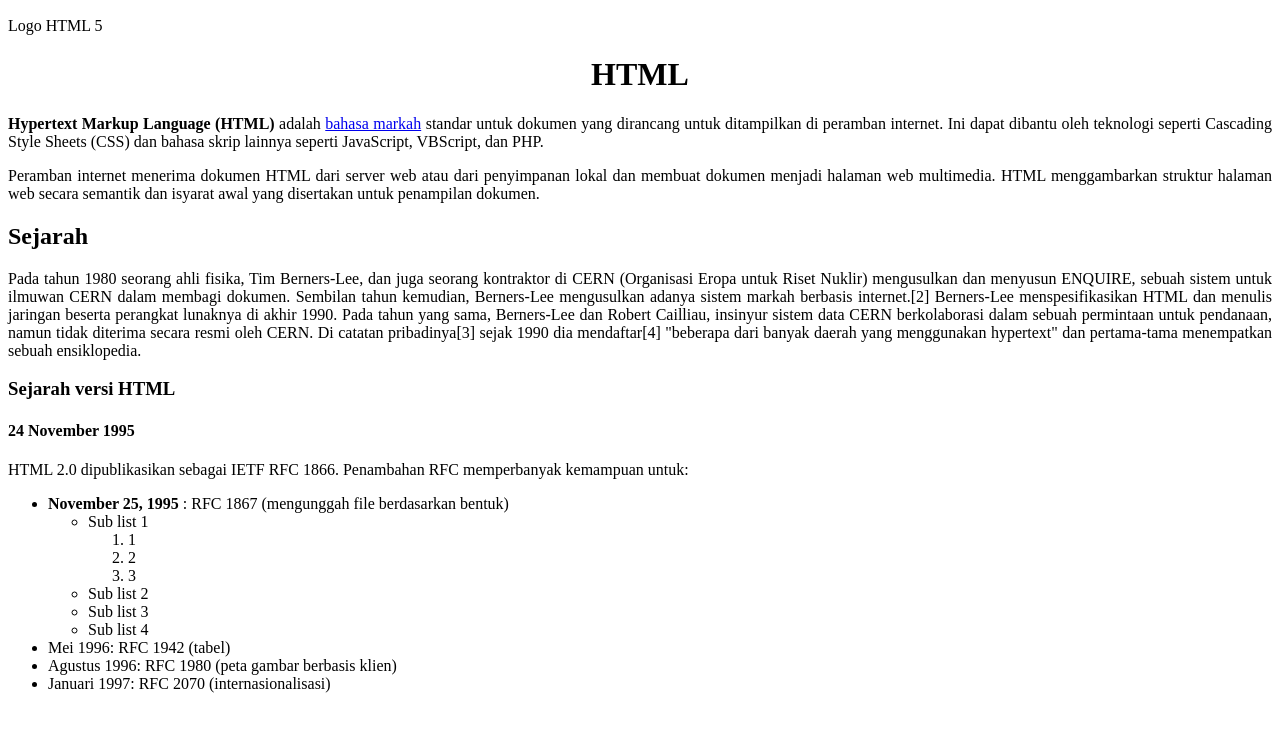
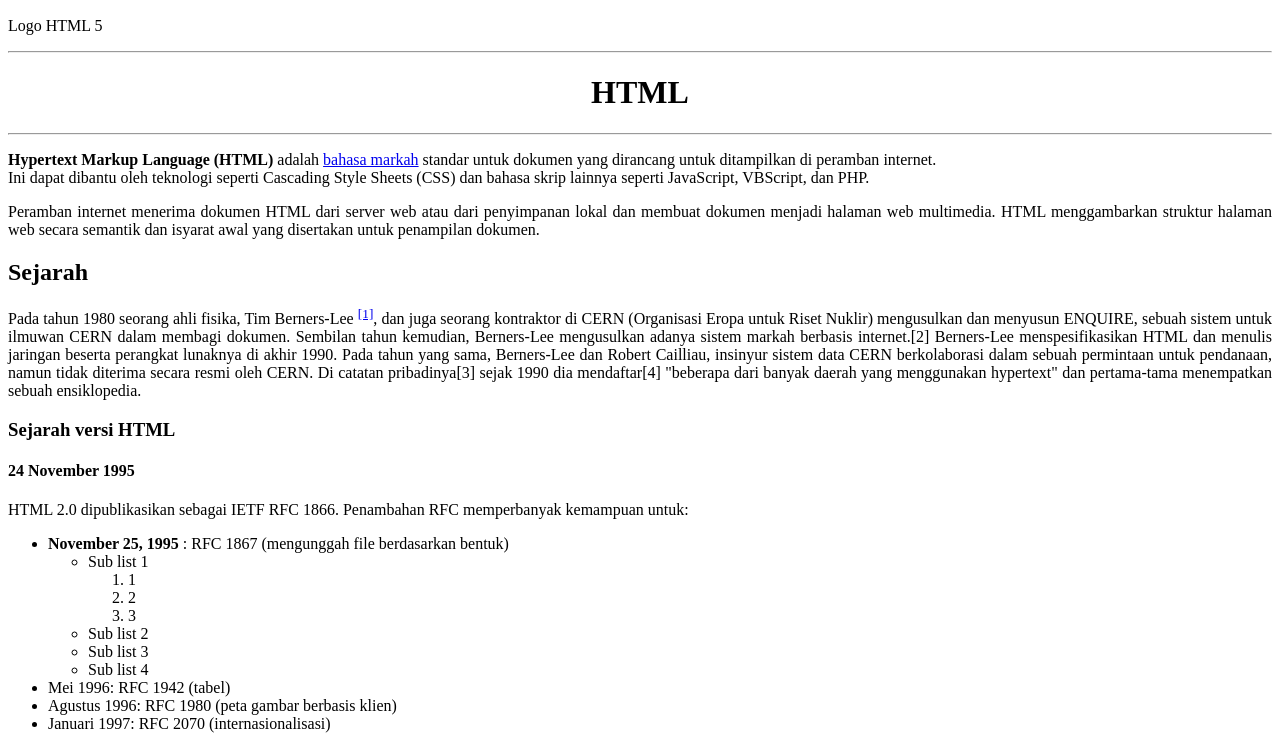
Before and after one commit to Haliimm/Belajar-Dasar-HTML, a plain HTML site: page index.html in a window 1280 px wide. Shown: the part 149-898 px from the top of the page. Before the commit the page ends 858 px from the top, so only its background shows below. Drawn offline with Linux system fonts and the light colour scheme.

Commit message:
10. Element hr br sup sub

```diff
--- a/index.html
+++ b/index.html
@@ -18,9 +18,11 @@
     <!-- Batasan Muat Gambar -->
 
     <!-- Content Utama -->
+    <hr>
     <h1 style="text-align: center">HTML</h1>
+    <hr>
     <p style="text-align: justify">
-      <b>Hypertext Markup Language (HTML)</b> adalah <a href="https://id.wikipedia.org/wiki/Bahasa_markah">bahasa markah</a> standar untuk dokumen yang dirancang untuk ditampilkan di peramban <span>internet</span>. Ini dapat dibantu oleh teknologi seperti
+      <b>Hypertext Markup Language (HTML)</b> adalah <a href="https://id.wikipedia.org/wiki/Bahasa_markah">bahasa markah</a> standar untuk dokumen yang dirancang untuk ditampilkan di peramban <span>internet</span>. <br> Ini dapat dibantu oleh teknologi seperti
       Cascading Style Sheets (CSS) dan bahasa skrip lainnya seperti JavaScript, VBScript, dan PHP.
     </p>
     <p style="text-align: justify">
@@ -30,7 +32,7 @@
 
     <h2>Sejarah</h2>
     <p style="text-align: justify">
-      Pada tahun 1980 seorang ahli fisika, Tim Berners-Lee, dan juga seorang kontraktor di CERN (Organisasi Eropa untuk Riset Nuklir) mengusulkan dan menyusun ENQUIRE, sebuah sistem untuk ilmuwan CERN dalam membagi dokumen. Sembilan tahun
+      Pada tahun 1980 seorang ahli fisika, Tim Berners-Lee <sup> <a href="#">[1]</a></sup>, dan juga seorang kontraktor di CERN (Organisasi Eropa untuk Riset Nuklir) mengusulkan dan menyusun ENQUIRE, sebuah sistem untuk ilmuwan CERN dalam membagi dokumen. Sembilan tahun
       kemudian, Berners-Lee mengusulkan adanya sistem markah berbasis internet.[2] Berners-Lee menspesifikasikan HTML dan menulis jaringan beserta perangkat lunaknya di akhir 1990. Pada tahun yang sama, Berners-Lee dan Robert Cailliau,
       insinyur sistem data CERN berkolaborasi dalam sebuah permintaan untuk pendanaan, namun tidak diterima secara resmi oleh CERN. Di catatan pribadinya[3] sejak 1990 dia mendaftar[4] "beberapa dari banyak daerah yang menggunakan
       hypertext" dan pertama-tama menempatkan sebuah ensiklopedia.
```
